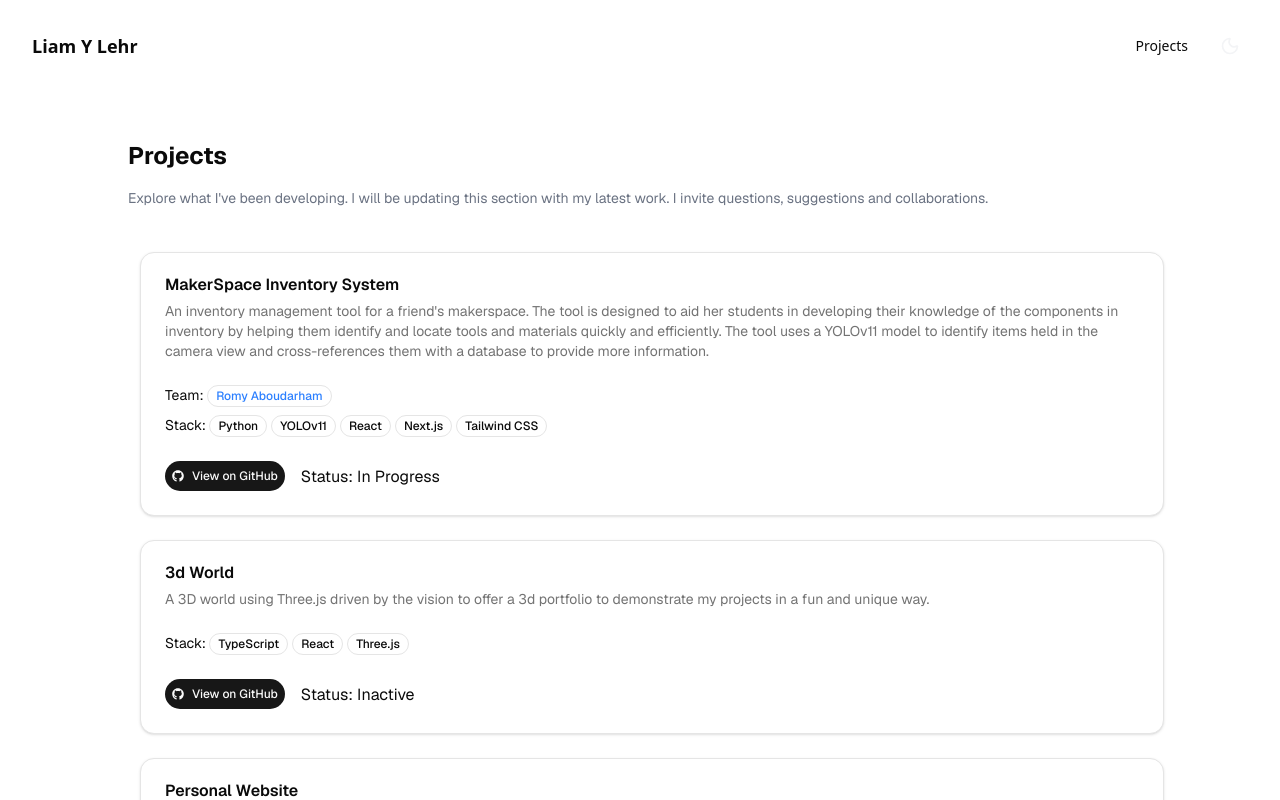
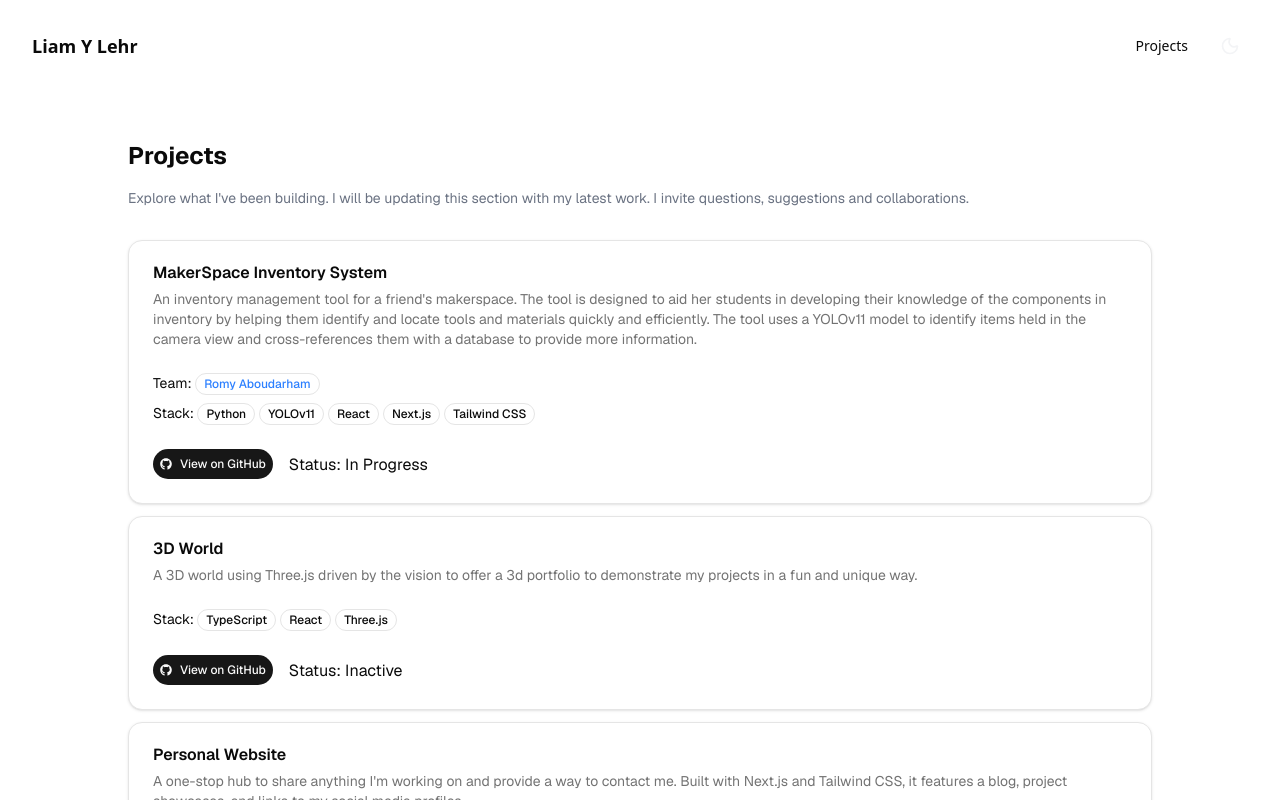
Before and after one commit to liamlylehr/liam-dot-com, a Next.js app: page /projects in a window 1280 px wide. Shown: the top 800 px of the page. Built offline with nearby package versions, Linux system fonts and the light colour scheme.

Commit message:
changed some language and added animations

```diff
--- a/app/globals.css
+++ b/app/globals.css
@@ -105,7 +105,7 @@ html.dark {
 }
 
 .animate-fade-in {
-  animation: fade-in 2s ease-out;
+  animation: fade-in 1.5s ease-out;
   animation-fill-mode: both;
 }
 
--- a/app/projects/page.tsx
+++ b/app/projects/page.tsx
@@ -21,18 +21,19 @@ export const metadata: Metadata = {
 export default function ProjectsPage() {
   return (
     <div className="flex min-h-screen items-center justify-center font-sans">
-      <main className="flex min-h-screen w-full max-w-6xl flex-col items-center justify-start py-12 px-4 sm:py-12 sm:px-16 sm:items-start">
-        <div className="mb-8">
+      <main className="flex min-h-screen w-full max-w-6xl flex-col items-center justify-start py-4 px-4 sm:py-12 sm:px-16 sm:items-start">
+        <div className="mb-8 animate-fade-in">
           <h1 className="text-2xl font-bold mb-4">Projects</h1>
           <p className="text-sm text-gray-500">
-            Explore what I've been developing. I will be updating this section
+            Explore what I've been building. I will be updating this section
             with my latest work. I invite questions, suggestions and
             collaborations.
           </p>
         </div>
-        {PROJECTS.map((project) => (
+        {PROJECTS.map((project, index) => (
           <ProjectCard
             key={project.title}
+            index={index}
             title={project.title}
             description={project.description}
             image={project.image}
--- a/components/home/AboutPreview.tsx
+++ b/components/home/AboutPreview.tsx
@@ -24,19 +24,20 @@ export default function AboutPreview() {
           <AccordionContent>
             <p>
               I'm Liam Y Lehr, a passionate software engineer, combat athlete,
-              and friend. I love learning about a wide variety of topics,
-              creating innovative solutions and helping bring ideas of all kinds
-              to light. <br />
+              and life-long student. I love learning about a wide variety of
+              topics, creating innovative solutions and helping bring all kinds
+              of ideas to fruition. <br />
               <br />
               When I'm not coding, you can find me:
             </p>
             <ul className="list-disc list-inside">
               <li>training BJJ, Wrestling or Muay Thai</li>
               <li>
-                watching a movie or reading a book (please send your recs)
+                watching a movie, reading a book or listening to music/podcasts
+                (send your recs)
               </li>
-              <li>playing guitar</li>
-              <li>traveling to new spots</li>
+              <li>learning guitar or to cook a new dish</li>
+              <li>traveling to new places</li>
               <li>exploring new tech</li>
             </ul>
             <br />
@@ -55,19 +56,32 @@ export default function AboutPreview() {
         >
           <AccordionTrigger>My Skills</AccordionTrigger>
           <AccordionContent>
+            <p>Here are some of the technologies I've worked with:</p>
+            <br />
             <ul className="list-disc list-inside">
               <li>JavaScript / TypeScript</li>
-              <li>React / Next.js</li>
+              <li>React</li>
+              <li>Next.js</li>
               <li>Node.js</li>
+              <li>Tailwind CSS</li>
+              <li>Three.js</li>
+
               <li>Java</li>
               <li>Spring Boot</li>
+
               <li>Python</li>
               <li>FastAPI</li>
-              <li>YOLOv8</li>
-              <li>C</li>
-              <li>AWS</li>
+              <li>Hugging Face</li>
+              <li>YOLOv11</li>
+
+              <li>PostgreSQL</li>
+              <li>MongoDB</li>
+
               <li>OpenShift</li>
               <li>Vercel</li>
+              <li>AWS</li>
+              <li>Docker</li>
+              <li>Kubernetes</li>
             </ul>
           </AccordionContent>
         </AccordionItem>
@@ -81,7 +95,7 @@ export default function AboutPreview() {
           <AccordionTrigger>Contact Me</AccordionTrigger>
           <AccordionContent>
             <p>
-              Feel free to reach out to me via email at{" "}
+              Feel free to reach out via email{" "}
               <a
                 href="mailto:liamlylehr@gmail.com"
                 className="text-blue-500 underline"
--- a/components/projects/ProjectCard.tsx
+++ b/components/projects/ProjectCard.tsx
@@ -9,6 +9,7 @@ import {
 } from "@/components/ui/card";
 import { Badge } from "@/components/ui/badge";
 import { FaGithub } from "react-icons/fa";
+import { ANIMATION } from "@/lib/constants";
 
 interface Teammate {
   name: string;
@@ -23,6 +24,7 @@ interface ProjectCardProps {
   stack?: string[];
   status?: string;
   teammates?: Teammate[];
+  index?: number;
 }
 
 export default function ProjectCard({
@@ -34,10 +36,16 @@ export default function ProjectCard({
   stack,
   status,
   teammates,
+  index = 0,
 }: ProjectCardProps) {
   return (
     <>
-      <Card className="w-full m-3">
+      <Card
+        className="w-full mb-3 animate-fade-in-left"
+        style={{
+          animationDelay: `${index * ANIMATION.stagger.normal}ms`,
+        }}
+      >
         <CardHeader>
           <CardTitle>{title}</CardTitle>
           <CardDescription>{description}</CardDescription>
--- a/lib/projects.ts
+++ b/lib/projects.ts
@@ -13,7 +13,7 @@ export const PROJECTS = [
     ],
   },
   {
-    title: "3d World",
+    title: "3D World",
     description:
       "A 3D world using Three.js driven by the vision to offer a 3d portfolio to demonstrate my projects in a fun and unique way.",
     image: "",
```
